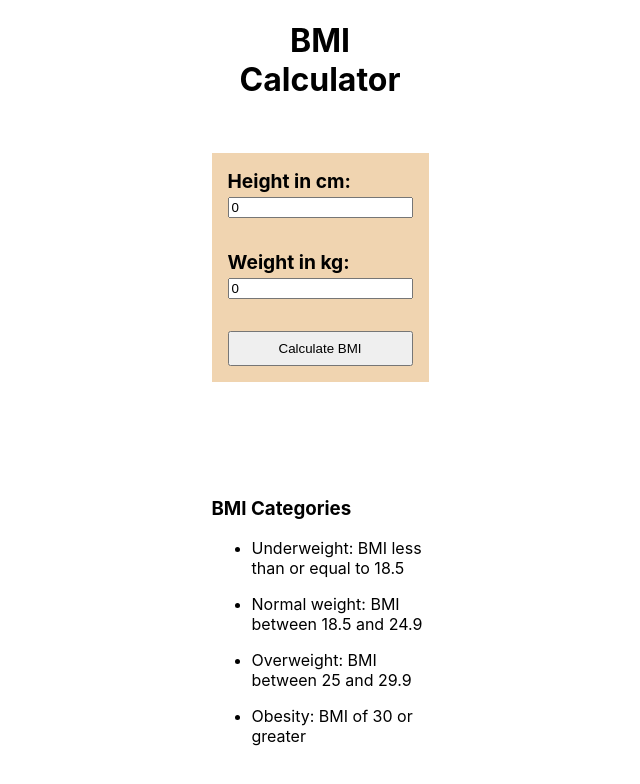
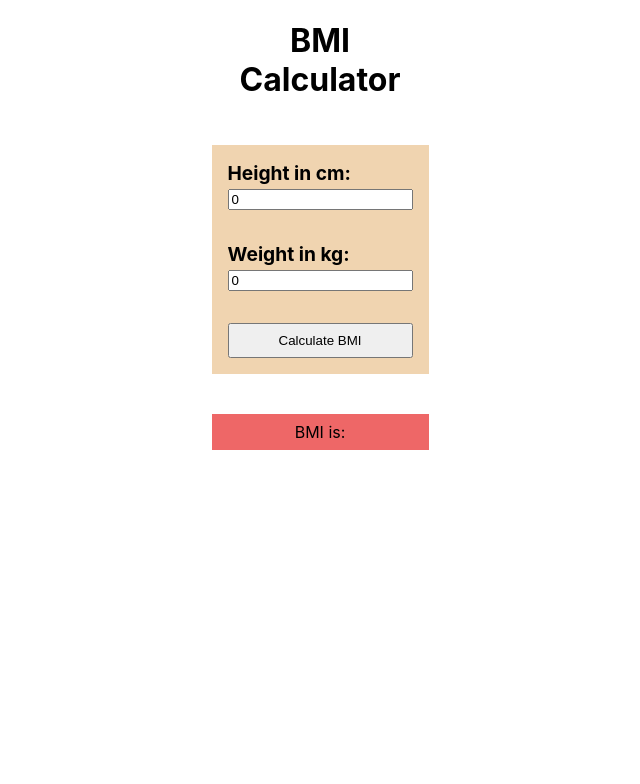
Before and after one commit to finiky/BMI-Calculator, a React (Create React App) app in the folder app/: page / in a window 1280 px wide. Shown: the top 784 px of the page, without its empty margins (320-960 px from the left). Built offline with nearby package versions, Linux system fonts and the light colour scheme.

Commit message:
removed the information div and ul list. changed the row gap for the grid

```diff
--- a/app/src/App.js
+++ b/app/src/App.js
@@ -40,26 +40,13 @@ const App = () => {
             required
           />
         </div>
-        <button type="submit" className={styles.button}>Calculate BMI</button>
+        <button type="submit" className={styles.button}>
+          Calculate BMI
+        </button>
       </form>
-      <p id="bmi"></p>
-      <div className={styles.information}>
-        <h3>BMI Categories</h3>
-        <ul>
-          <li>
-            <p>Underweight: BMI less than or equal to 18.5</p>
-          </li>
-          <li>
-            <p>Normal weight: BMI between 18.5 and 24.9</p>
-          </li>
-          <li>
-            <p>Overweight: BMI between 25 and 29.9</p>
-          </li>
-          <li>
-            <p>Obesity: BMI of 30 or greater</p>
-          </li>
-        </ul>
-      </div>
+      <p className={styles.displayBMI} id="bmi">
+        BMI is:
+      </p>
     </div>
   );
 };
--- a/app/src/App.module.css
+++ b/app/src/App.module.css
@@ -1,7 +1,7 @@
 .main {
   display: grid;
   grid-template-columns: min-content;
-  row-gap: 2rem;
+  row-gap: 1.5rem;
   justify-content: center;
 }
 .header {
@@ -20,3 +20,9 @@
 .button {
   padding: 0.5rem;
 }
+
+.displayBMI {
+    background-color: rgb(238, 103, 103);
+    text-align: center;
+    padding: 0.5rem;
+}
```
Lines whose indentation alone changed are shown as unchanged.
